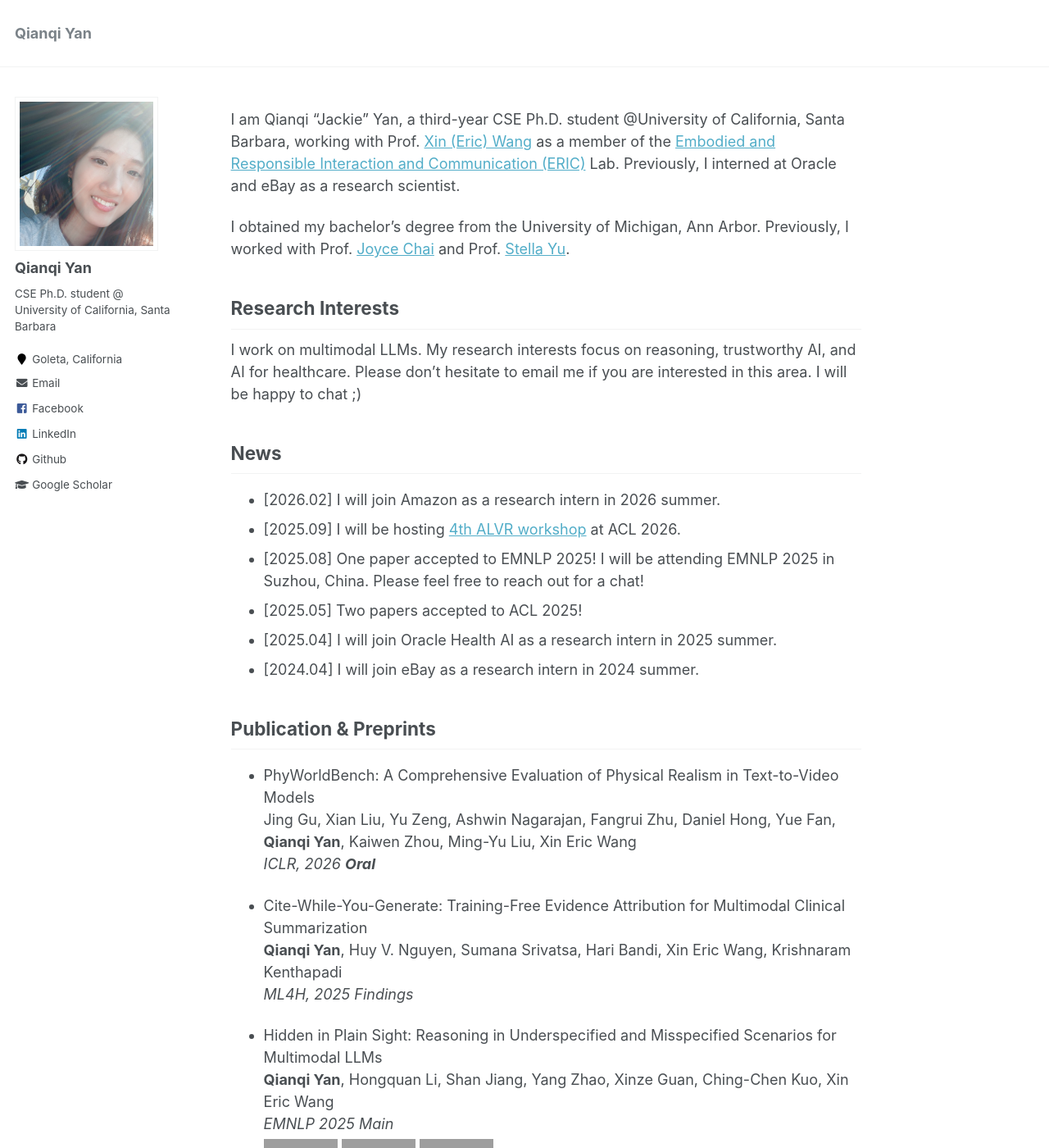
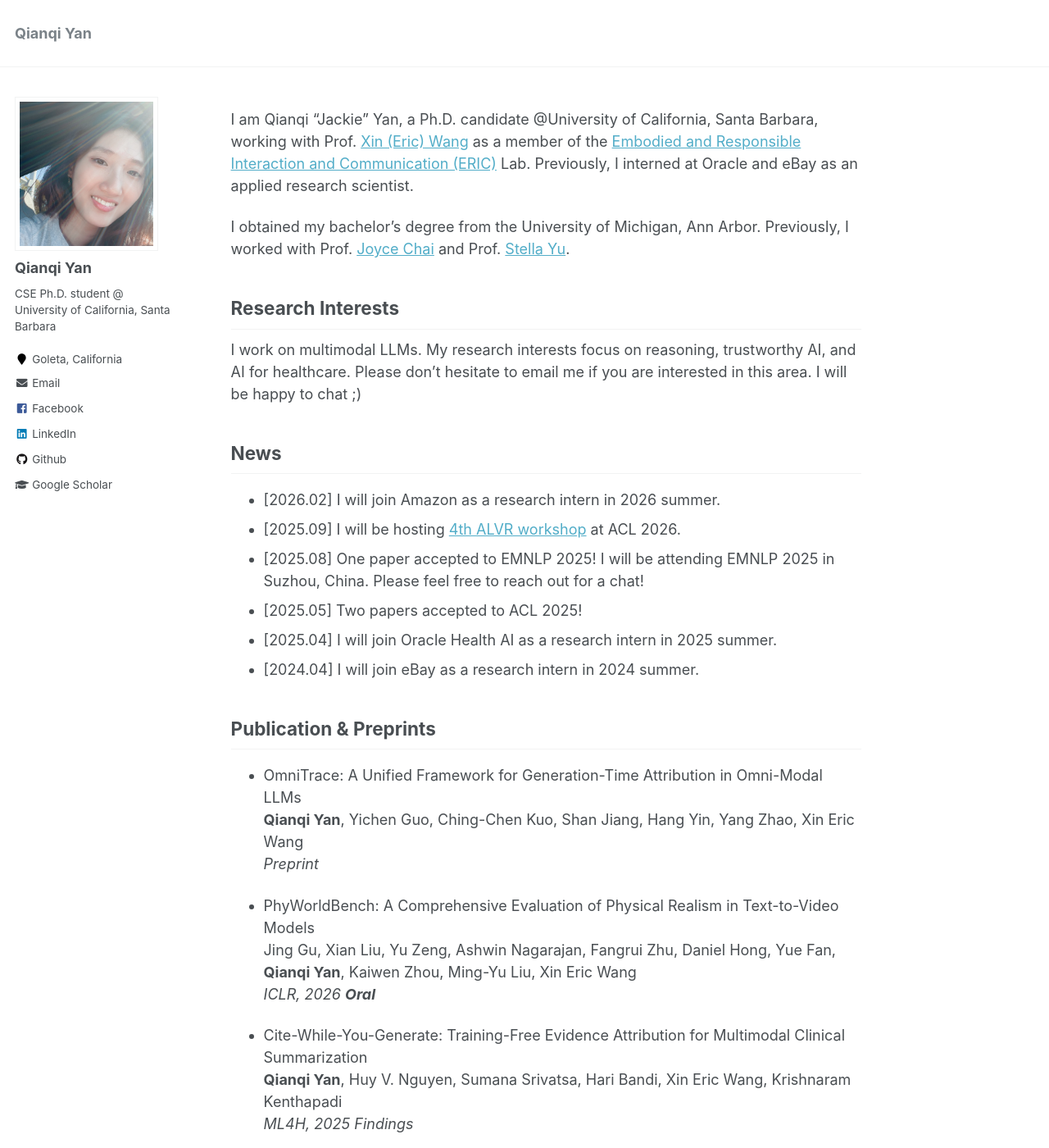
Before and after one commit to Jackie-2000/Jackie-2000.github.io, a Jekyll site: the page built from _pages/about.md, in a window 1280 px wide and 1400 px high. Shown: the whole window at 82% size. Built offline with Jekyll 4.4.1, drawn with Linux system fonts in a browser that asks for light colours; some of the changed text lies outside the part shown; grey boxes are pictures that could not be loaded.

Commit message:
Revise personal information and add publications
Updated academic status and job titles. Added new publication and teaching information.

```diff
--- a/_pages/about.md
+++ b/_pages/about.md
@@ -7,7 +7,7 @@ redirect_from:
   - /about/
   - /about.html
 ---
-I am Qianqi "Jackie" Yan, a third-year CSE Ph.D. student @University of California, Santa Barbara, working with Prof. [Xin (Eric) Wang](https://eric-xw.github.io/) as a member of the [Embodied and Responsible Interaction and Communication (ERIC)](http://eric-lab.soe.ucsc.edu/home) Lab. Previously, I interned at Oracle and eBay as a research scientist.
+I am Qianqi "Jackie" Yan, a Ph.D. candidate @University of California, Santa Barbara, working with Prof. [Xin (Eric) Wang](https://eric-xw.github.io/) as a member of the [Embodied and Responsible Interaction and Communication (ERIC)](http://eric-lab.soe.ucsc.edu/home) Lab. Previously, I interned at Oracle and eBay as an applied research scientist.
 
 I obtained my bachelor's degree from the University of Michigan, Ann Arbor. Previously, I worked with Prof. [Joyce Chai](https://web.eecs.umich.edu/~chaijy/) and Prof. [Stella Yu](https://www1.icsi.berkeley.edu/~stellayu/).
 
@@ -26,6 +26,10 @@ News
 
 Publication & Preprints
 ------
+* OmniTrace: A Unified Framework for Generation-Time Attribution in Omni-Modal LLMs \
+  **Qianqi Yan**, Yichen Guo, Ching-Chen Kuo, Shan Jiang, Hang Yin, Yang Zhao, Xin Eric Wang \
+  *Preprint*
+
 * PhyWorldBench: A Comprehensive Evaluation of Physical Realism in Text-to-Video Models \
   Jing Gu, Xian Liu, Yu Zeng, Ashwin Nagarajan, Fangrui Zhu, Daniel Hong, Yue Fan, **Qianqi Yan**, Kaiwen Zhou, Ming-Yu Liu, Xin Eric Wang \
   *ICLR, 2026 **Oral***
@@ -36,22 +40,22 @@ Publication & Preprints
 
 * Hidden in Plain Sight: Reasoning in Underspecified and Misspecified Scenarios for Multimodal LLMs \
   **Qianqi Yan**, Hongquan Li, Shan Jiang, Yang Zhao, Xinze Guan, Ching-Chen Kuo, Xin Eric Wang \
-  *EMNLP 2025 Main* \
+  *EMNLP 2025* \
   <a href='https://arxiv.org/abs/2506.00258'><img src='https://img.shields.io/badge/Paper-Arxiv-red'></a> <a href='https://jackie-2000.github.io/iReason.github.io/'><img src='https://img.shields.io/badge/Project-Page-blue'></a> <a href='https://github.com/eric-ai-lab/iReason'><img src='https://img.shields.io/badge/Code-Github-brightgreen?logo=github'></a>
 
 * Multimodal Inconsistency Reasoning (MMIR): A New Benchmark for Multimodal Reasoning Models \
   **Qianqi Yan**, Yue Fan, Hongquan Li, Shan Jiang, Yang Zhao, Xinze Guan, Ching-Chen Kuo, Xin Eric Wang \
-  *ACL 2025 Findings* \
+  *ACL 2025* \
   <a href='https://arxiv.org/abs/2502.16033'><img src='https://img.shields.io/badge/Paper-Arxiv-red'></a> <a href='https://jackie-2000.github.io/mmir.github.io/'><img src='https://img.shields.io/badge/Project-Page-blue'></a> <a href='https://github.com/eric-ai-lab/MMIR'><img src='https://img.shields.io/badge/Code-Github-brightgreen?logo=github'></a>
 
 * Worse than Random? An Embarrassingly Simple Probing Evaluation of Large Multimodal Models in Medical VQA \
   **Qianqi Yan**, Xuehai He, Xiang Yue, Xin Eric Wang \
-  *ACL 2025 Findings* \
+  *ACL 2025* \
   <a href='https://arxiv.org/abs/2405.20421'><img src='https://img.shields.io/badge/Paper-Arxiv-red'></a> <a href='https://jackie-2000.github.io/probmed.github.io/'><img src='https://img.shields.io/badge/Project-Page-blue'></a> <a href='https://github.com/eric-ai-lab/ProbMed'><img src='https://img.shields.io/badge/Code-Github-brightgreen?logo=github'></a>
 
 * Muffin or Chihuahua? Challenging Large Vision-Language Models with Multipanel VQA \
   Yue Fan, Jing Gu, Kaiwen Zhou, **Qianqi Yan**, Shan Jiang, Ching-Chen Kuo, Xinze Guan, Xin Eric Wang\
-  *ACL 2024 Main* \
+  *ACL 2024* \
   <a href='https://arxiv.org/abs/2401.15847'><img src='https://img.shields.io/badge/Paper-Arxiv-red'></a> <a href='https://sites.google.com/view/multipanelvqa/home'><img src='https://img.shields.io/badge/Project-Page-blue'></a> <a href='https://github.com/eric-ai-lab/MultipanelVQA'><img src='https://img.shields.io/badge/Code-Github-brightgreen?logo=github'></a>
 
 * Med-HVL: Automatic Medical Domain Hallucination Evaluation for Large Vision-Language Models \
```
Also changed, not shown: other parts of _pages/about.md (+2 -1 lines).
